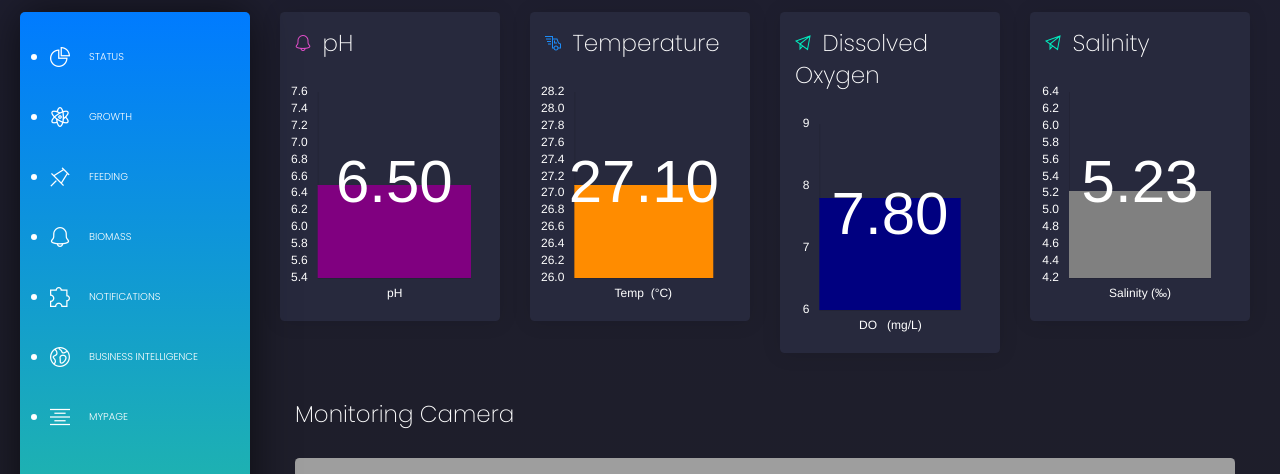
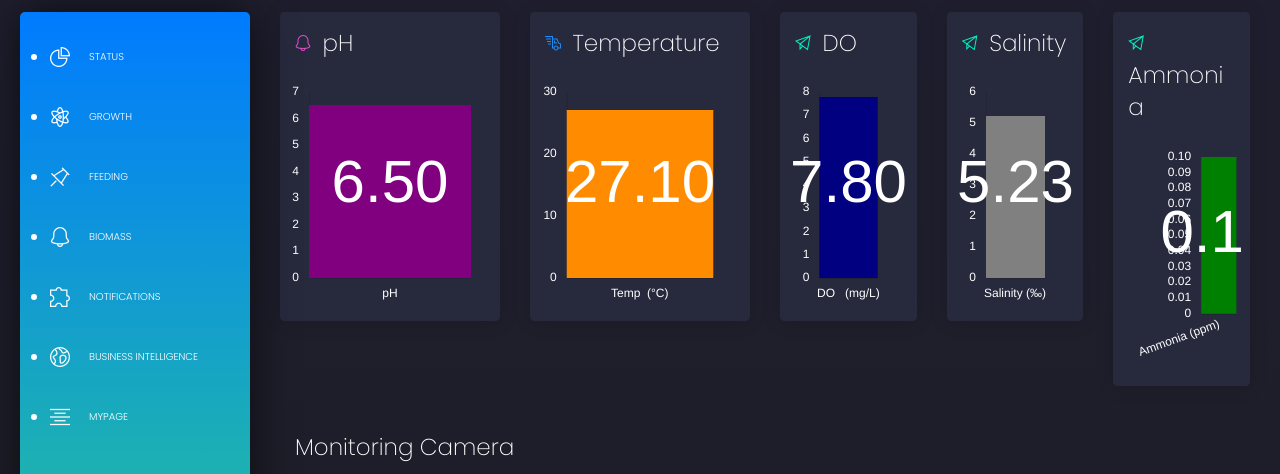
Before and after one commit to jsheo96/FishSense, a Django app: page / in a window 1280 px wide. Shown: the part 68-542 px from the top of the page. Run offline with Django 3.2, Linux system fonts and the light colour scheme; some libraries are stand-ins or nearby versions; grey boxes are pictures that could not be loaded.

Commit message:
add ammonia

```diff
--- a/apps/static/assets/demo/demo.js
+++ b/apps/static/assets/demo/demo.js
@@ -309,7 +309,10 @@ demo = {
             },
           }],
           yAxes: [{
-              ticks: {fontColor: "white"},
+              ticks: {
+                fontColor: "white",
+                beginAtZero: true
+              },
               gridLines: {
                   display:false
               }
@@ -342,6 +345,8 @@ demo = {
     var myChart = new Chart(ctx, get_option_for_bar('DO   (mg/L)', 'navy',7.8));
     var ctx = document.getElementById('Salinity').getContext("2d");
     var myChart = new Chart(ctx, get_option_for_bar('Salinity (‰)', 'grey',5.23));
+    var ctx = document.getElementById('Ammonia').getContext("2d");
+    var myChart = new Chart(ctx, get_option_for_bar('Ammonia (ppm)', 'green', 0.1));
   },
   initGrowthCharts: function() {
     gradientChartOptionsConfigurationWithTooltipPurple = {
--- a/apps/templates/home/index.html
+++ b/apps/templates/home/index.html
@@ -32,10 +32,10 @@
           </div>
         </div>
       </div>
-      <div class="col-lg-3">
+      <div class="col-lg-2">
         <div class="card card-chart">
           <div class="card-header">
-            <h3 class="card-title"><i class="tim-icons icon-send text-success"></i> Dissolved Oxygen</h3>
+            <h3 class="card-title"><i class="tim-icons icon-send text-success"></i> DO</h3>
           </div>
           <div class="card-body">
             <div class="chart-area">
@@ -44,7 +44,7 @@
           </div>
         </div>
       </div>
-      <div class="col-lg-3">
+      <div class="col-lg-2">
         <div class="card card-chart">
           <div class="card-header">
             <h3 class="card-title"><i class="tim-icons icon-send text-success"></i> Salinity</h3>
@@ -52,6 +52,18 @@
           <div class="card-body">
             <div class="chart-area">
               <canvas id="Salinity"></canvas>
+            </div>
+          </div>
+        </div>
+      </div>
+      <div class="col-lg-2">
+        <div class="card card-chart">
+          <div class="card-header">
+            <h3 class="card-title"><i class="tim-icons icon-send text-success"></i> Ammonia</h3>
+          </div>
+          <div class="card-body">
+            <div class="chart-area">
+              <canvas id="Ammonia"></canvas>
             </div>
           </div>
         </div>
```
